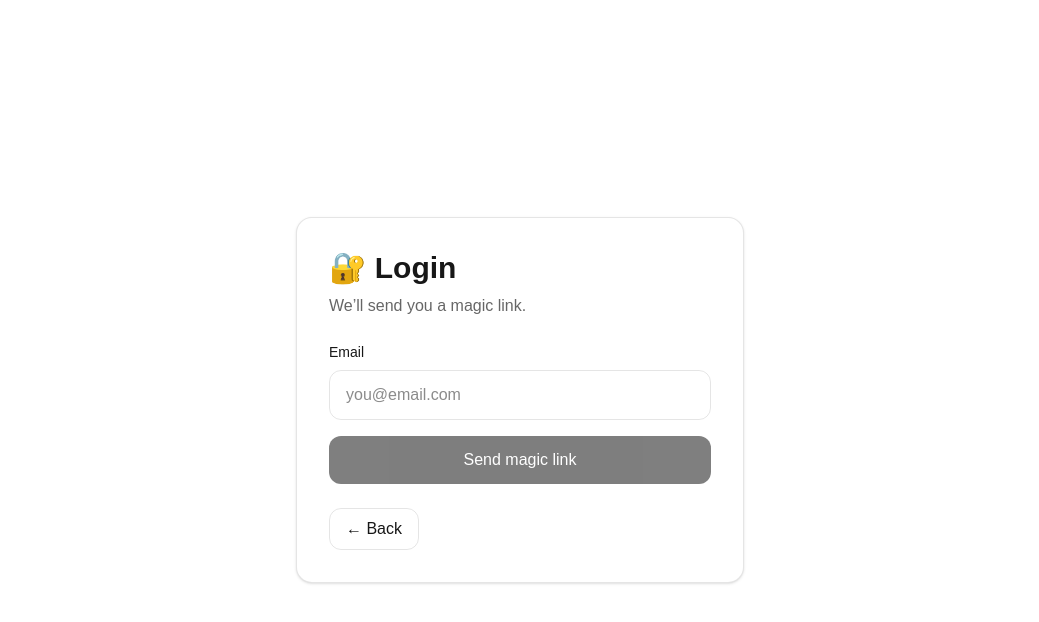
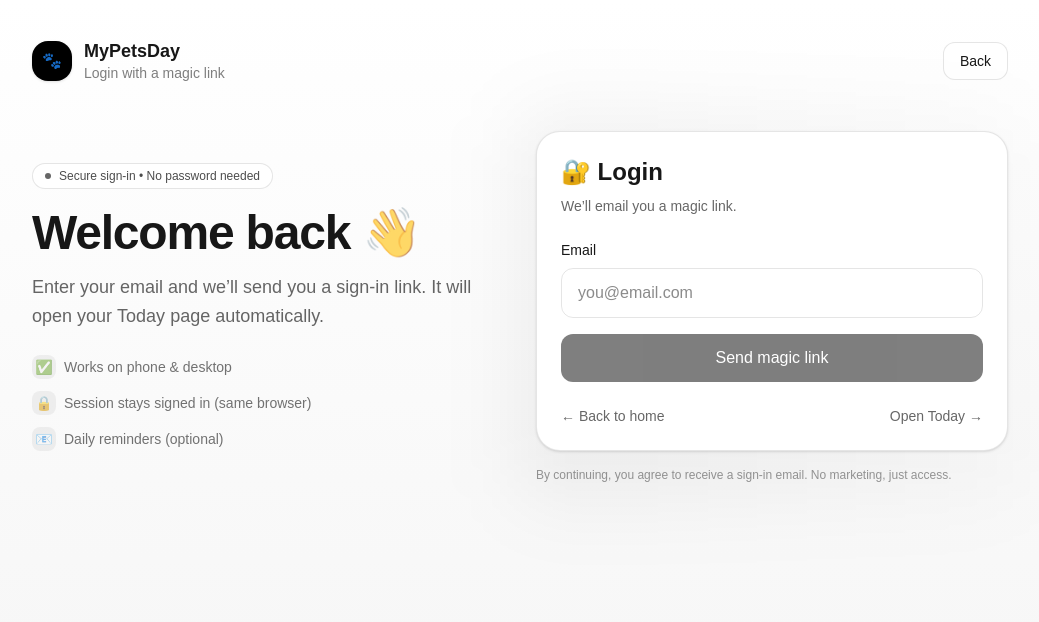
Before and after one commit to Halusky92/MyPetsDay, a Next.js app: page /login in a window 1280 px wide. Shown: the top 622 px of the page, without its empty margins (120-1159 px from the left). Built offline with nearby package versions, Linux system fonts and the light colour scheme; no server answers.

Commit message:
Improve home and login UI

```diff
--- a/app/login/page.tsx
+++ b/app/login/page.tsx
@@ -1,6 +1,7 @@
 "use client";
 
-import { useState } from "react";
+import { useEffect, useMemo, useState } from "react";
+import Link from "next/link";
 import { supabase } from "@/lib/supabaseClient";
 
 export default function LoginPage() {
@@ -8,15 +9,28 @@ export default function LoginPage() {
   const [status, setStatus] = useState<"idle" | "sending" | "sent" | "error">("idle");
   const [error, setError] = useState("");
 
+  const emailOk = useMemo(() => /\S+@\S+\.\S+/.test(email.trim()), [email]);
+
+  // (Voliteľné UX) Ak je user už prihlásený, pošli ho rovno na /today
+  useEffect(() => {
+    let cancelled = false;
+    (async () => {
+      const { data } = await supabase.auth.getUser();
+      if (!cancelled && data.user) window.location.href = "/today";
+    })();
+    return () => {
+      cancelled = true;
+    };
+  }, []);
+
   async function sendLink() {
     setStatus("sending");
     setError("");
 
-    // 🔑 DÔLEŽITÉ: dynamický redirect (funguje lokálne aj na Verceli)
     const redirectTo = `${window.location.origin}/today`;
 
     const { error } = await supabase.auth.signInWithOtp({
-      email,
+      email: email.trim(),
       options: {
         emailRedirectTo: redirectTo,
       },
@@ -32,10 +46,66 @@ export default function LoginPage() {
   }
 
   return (
-    <main className="min-h-screen flex items-center justify-center p-8">
-      <div className="max-w-md w-full rounded-2xl border border-black/10 bg-white p-8 shadow-sm">
-        <div className="text-3xl font-semibold">🔐 Login</div>
-        <p className="mt-2 text-black/60">We’ll send you a magic link.</p>
+    <main className="min-h-screen bg-gradient-to-b from-white to-black/[0.03]">
+      <div className="mx-auto max-w-5xl px-6 py-10">
+        {/* Top bar */}
+        <div className="flex items-center justify-between">
+          <Link href="/" className="flex items-center gap-3">
+            <div className="grid h-10 w-10 place-items-center rounded-2xl bg-black text-white shadow-sm">🐾</div>
+            <div>
+              <div className="text-lg font-semibold leading-tight">MyPetsDay</div>
+              <div className="text-sm text-black/50">Login with a magic link</div>
+            </div>
+          </Link>
+
+          <Link
+            href="/"
+            className="rounded-xl border border-black/10 bg-white px-4 py-2 text-sm font-medium hover:bg-black/5"
+          >
+            Back
+          </Link>
+        </div>
+
+        {/* Content */}
+        <div className="mt-12 grid gap-8 md:grid-cols-2 md:items-center">
+          {/* Left */}
+          <div>
+            <div className="inline-flex items-center gap-2 rounded-full border border-black/10 bg-white px-3 py-1 text-xs font-medium text-black/70">
+              <span className="h-1.5 w-1.5 rounded-full bg-black/60" />
+              Secure sign-in • No password needed
+            </div>
+
+            <h1 className="mt-5 text-4xl font-semibold tracking-tight md:text-5xl">
+              Welcome back <span className="text-black/70">👋</span>
+            </h1>
+
+            <p className="mt-4 text-base leading-relaxed text-black/60 md:text-lg">
+              Enter your email and we’ll send you a sign-in link. It will open your <span className="font-medium">Today</span>{" "}
+              page automatically.
+            </p>
+
+            <div className="mt-6 space-y-3 text-sm text-black/55">
+              <div className="flex items-center gap-2">
+                <span className="grid h-6 w-6 place-items-center rounded-lg bg-black/5">✅</span>
+                Works on phone & desktop
+              </div>
+              <div className="flex items-center gap-2">
+                <span className="grid h-6 w-6 place-items-center rounded-lg bg-black/5">🔒</span>
+                Session stays signed in (same browser)
+              </div>
+              <div className="flex items-center gap-2">
+                <span className="grid h-6 w-6 place-items-center rounded-lg bg-black/5">📧</span>
+                Daily reminders (optional)
+              </div>
+            </div>
+          </div>
+
+          {/* Right: form card */}
+          <div className="relative">
+            <div className="absolute -inset-4 rounded-3xl bg-gradient-to-r from-black/[0.06] to-black/[0.02] blur-2xl" />
+            <div className="relative rounded-3xl border border-black/10 bg-white p-6 shadow-sm">
+              <div className="text-2xl font-semibold">🔐 Login</div>
+              <p className="mt-2 text-sm text-black/60">We’ll email you a magic link.</p>
 
               <label className="mt-6 block text-sm font-medium">Email</label>
               <input
@@ -44,29 +114,47 @@ export default function LoginPage() {
                 placeholder="you@email.com"
                 value={email}
                 onChange={(e) => setEmail(e.target.value)}
+                onKeyDown={(e) => {
+                  if (e.key === "Enter" && emailOk && status !== "sending") sendLink();
+                }}
               />
 
               <button
                 onClick={sendLink}
-          disabled={!email || status === "sending"}
-          className="mt-4 w-full rounded-xl bg-black px-4 py-3 font-medium text-white disabled:opacity-50"
+                disabled={!emailOk || status === "sending"}
+                className="mt-4 w-full rounded-xl bg-black px-4 py-3 font-medium text-white disabled:opacity-50 hover:opacity-90"
               >
                 {status === "sending" ? "Sending..." : "Send magic link"}
               </button>
 
               {status === "sent" && (
-          <p className="mt-4 text-sm">✅ Check your email and click the link.</p>
-        )}
-        {status === "error" && (
-          <p className="mt-4 text-sm text-red-600">❌ {error}</p>
+                <div className="mt-4 rounded-2xl border border-black/10 bg-black/[0.02] px-4 py-3 text-sm">
+                  ✅ Check your email and click the link.
+                  <div className="mt-1 text-xs text-black/50">Didn’t get it? Check spam or try again in a minute.</div>
+                </div>
               )}
 
-        <a
-          href="/"
-          className="mt-6 inline-block rounded-xl border border-black/10 px-4 py-2 font-medium hover:bg-black/5"
-        >
-          ← Back
-        </a>
+              {status === "error" && (
+                <div className="mt-4 rounded-2xl border border-red-200 bg-red-50 px-4 py-3 text-sm text-red-700">
+                  ❌ {error}
+                </div>
+              )}
+
+              <div className="mt-6 flex items-center justify-between">
+                <Link href="/" className="text-sm font-medium text-black/60 hover:text-black">
+                  ← Back to home
+                </Link>
+                <Link href="/today" className="text-sm font-medium text-black/60 hover:text-black">
+                  Open Today →
+                </Link>
+              </div>
+            </div>
+
+            <div className="mt-4 text-xs text-black/40">
+              By continuing, you agree to receive a sign-in email. No marketing, just access.
+            </div>
+          </div>
+        </div>
       </div>
     </main>
   );
```
Lines whose indentation alone changed are shown as unchanged.
